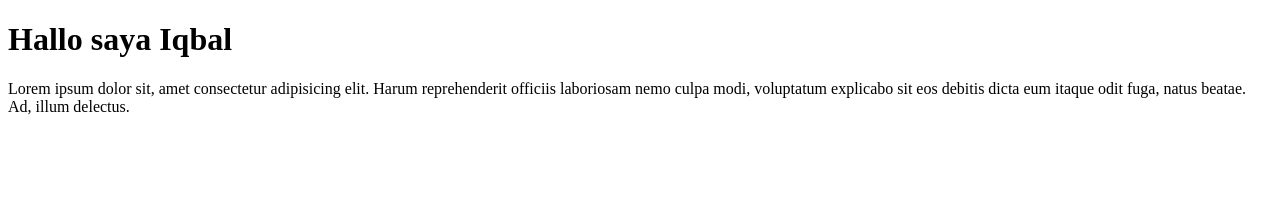
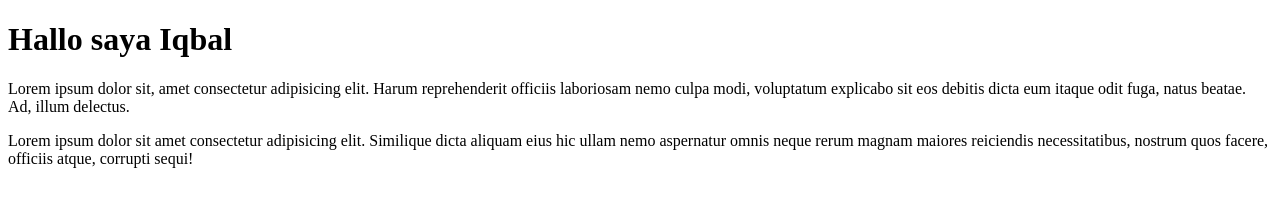
Before and after one commit to Iqbal090202/ibang-test, a plain HTML site: page index.html in a window 1280 px wide. Drawn offline with Linux system fonts and the light colour scheme.

Commit message:
menambahkan paragraf lagi

```diff
--- a/index.html
+++ b/index.html
@@ -12,6 +12,9 @@
     <h1>Hallo saya Iqbal</h1>
     <p>Lorem ipsum dolor sit, amet consectetur adipisicing elit. Harum reprehenderit officiis laboriosam nemo culpa
         modi, voluptatum explicabo sit eos debitis dicta eum itaque odit fuga, natus beatae. Ad, illum delectus.</p>
+    <p>Lorem ipsum dolor sit amet consectetur adipisicing elit. Similique dicta aliquam eius hic ullam nemo aspernatur
+        omnis neque rerum magnam maiores reiciendis necessitatibus, nostrum quos facere, officiis atque, corrupti sequi!
+    </p>
 </body>
 
 </html>
```
